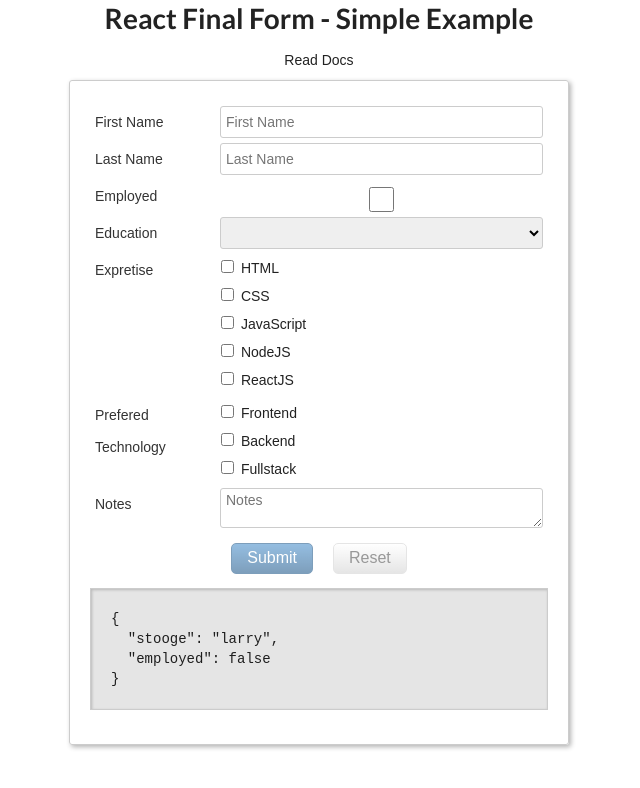
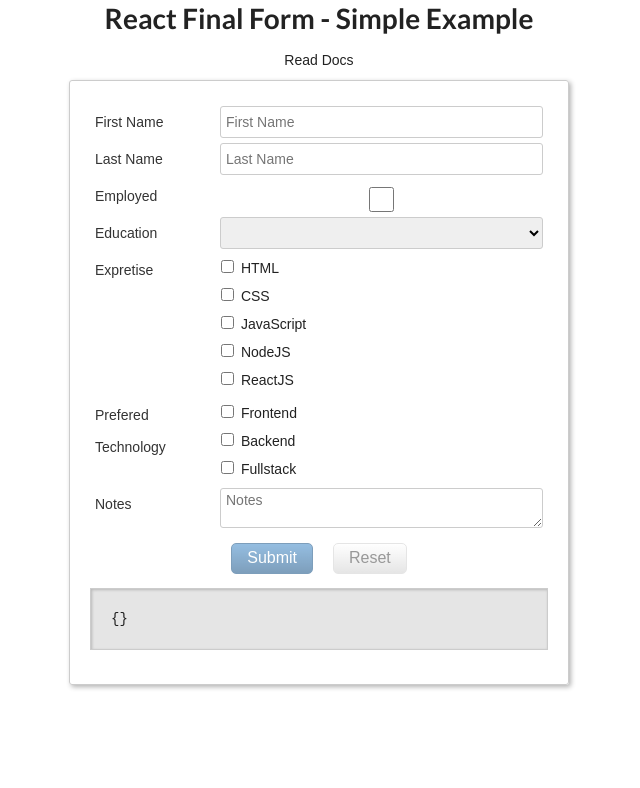
Before and after one commit to AdrianMiftahulH/BootWGS_React.js, a React (Create React App) app: page / in a window 1280 px wide. Shown: the top 788 px of the page, without its empty margins (321-961 px from the left). Built offline with nearby package versions, Linux system fonts and the light colour scheme.

Commit message:
rest api dari json dengan menggunakan json server (2)

```diff
--- a/src/components/H24/AppForm.jsx
+++ b/src/components/H24/AppForm.jsx
@@ -21,11 +21,14 @@
         // mengambil f New
         New(values)
         window.alert(JSON.stringify(values, 0, 2))
+        // menambil f addFrom dengan values
         addForms(values);
     }
 
+    // membuat f add, untuk menyimpan ke json
     const addForms = async (values) => {
         console.log(values)
+        // post ke json dengan axios
         let response = await axios.post('', values);
         setForm((form) => [response.data, ...form]);
     };
@@ -44,7 +47,6 @@
                 </a>
                 <Form
                     onSubmit={onSubmit}
-                    initialValues={{ stooge: 'larry', employed: false }}
                     render={({ handleSubmit, form, submitting, pristine, values }) => (
                         <form onSubmit={handleSubmit}>
                             <div>
```
Also changed, not shown: 1 other file (tests, documents, lock files or other folders).
